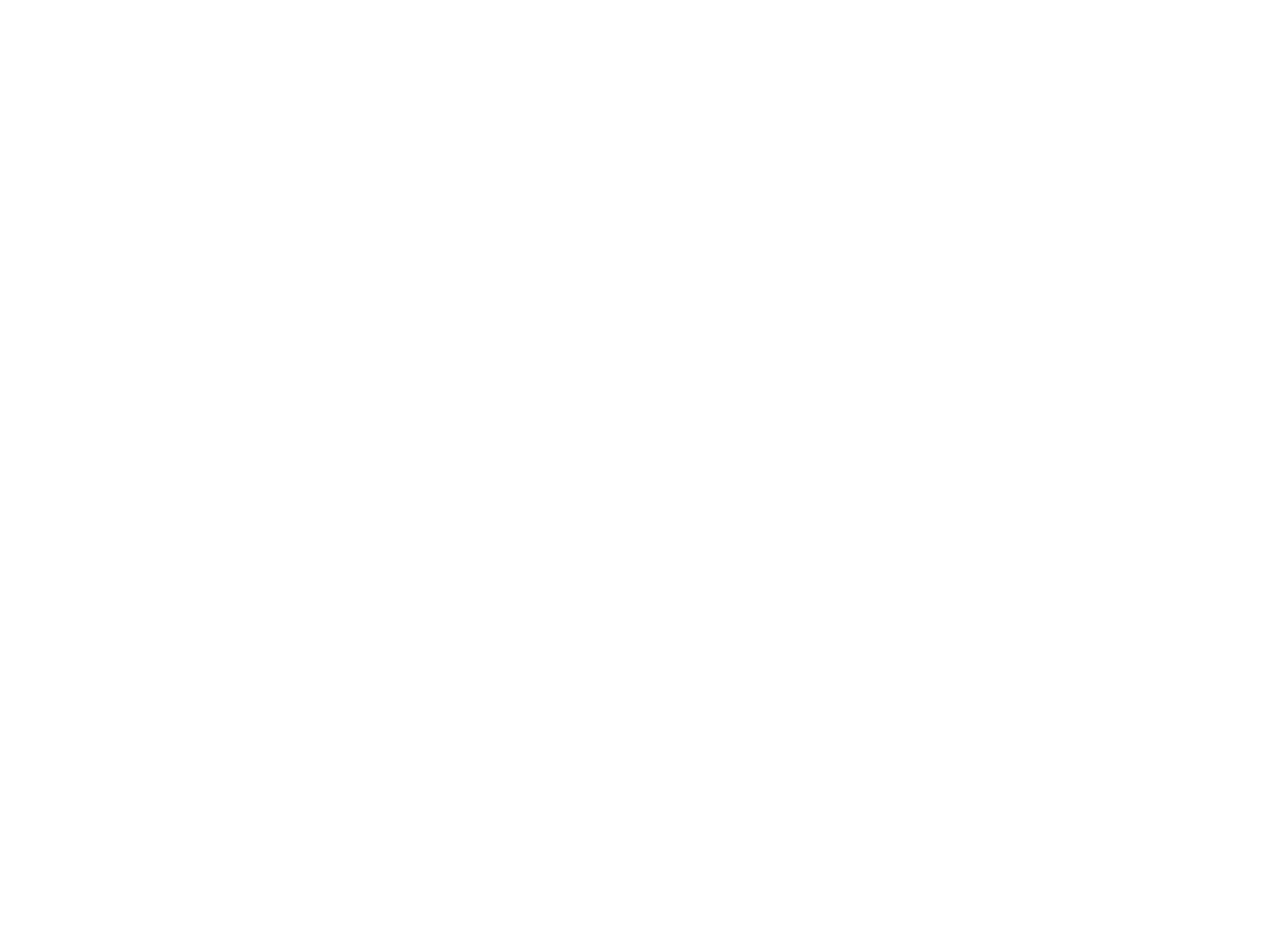
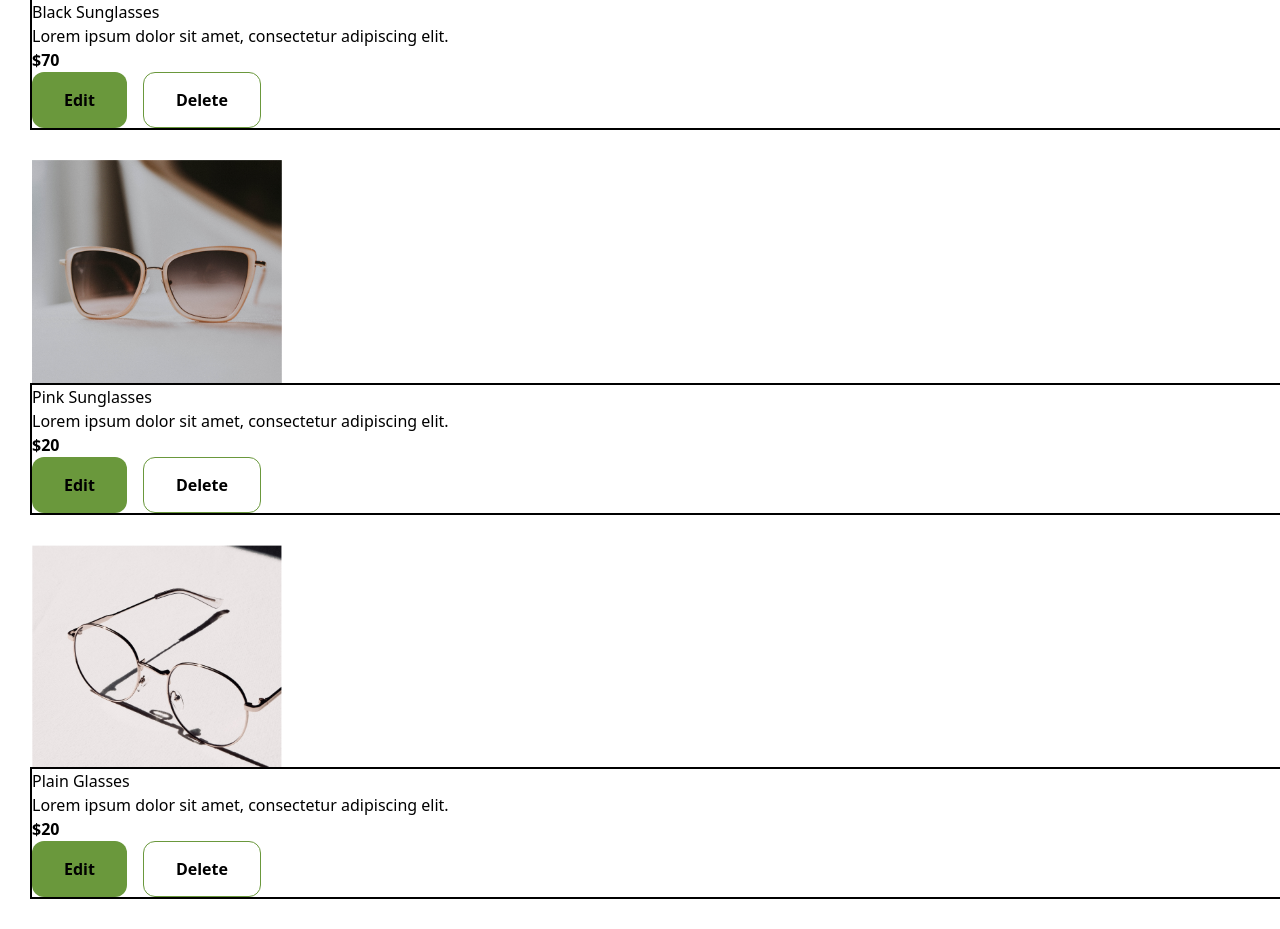
Before and after one commit to cynndy/ecovision, a Next.js app: page /myListing in a window 1280 px wide. Shown: the part 352-1281 px from the top of the page. Before the commit the page ends 800 px from the top, so only its background shows below. Built offline with nearby package versions, Linux system fonts and the light colour scheme.

Commit message:
Update myListing.tsx
created edit/delete page

```diff
--- a/pages/myListing.tsx
+++ b/pages/myListing.tsx
@@ -1,10 +1,70 @@
+import React from 'react'
+import Image from 'next/image'
+import Glass1 from '../public/glass1.png'
+import Glass2 from '../public/glass2.png'
+import Glass3 from '../public/glass3.png'
 
 const myListing = () => {
-  return (
-    <div>
-       this is my listing
-        </div>
-  )
-}
+    return (
+        <div className=" bg-white">
+        <h1 className="pl-8 my-5 text-4xl font-bold text-black md:text-4xl">
+            My Listings
+        </h1>
+        <h4 className="text-m pr-7 pb-6 text-right font-bold text-[#6A983C] hover:text-black">
+                List an Eyewear
 
-export default myListing
+            </h4>
+
+        <div className="pl-8 pb-8 card card-side bg-base-100">
+        <figure><Image src={"/Glass1.png"} alt="image" width={250} height={250} /></figure>
+        <div className="card-body outline md:outline-2">
+          <h2 className="card-title">Black Sunglasses</h2>
+          <p>Lorem ipsum dolor sit amet, consectetur adipiscing elit.</p>
+          <h3 className="font-bold">$70</h3>
+          <div className="card-actions justify-end">
+          <div className='flex space-x-4'>
+            <button className='h-14 cursor-pointer rounded-xl bg-[#6A983C] px-8 font-semibold text-black hover:text-white hover:shadow-xl'>
+                Edit</button>
+            <button className='h-14 cursor-pointer rounded-xl border border-[#6A983C] px-8 font-semibold text-black hover:text-[#6A983C] hover:shadow-xl'>
+                Delete </button>
+      </div>
+      </div>
+      </div>
+      </div>
+          <div className="pl-8 pb-8 card card-side bg-base-100">
+        <figure><Image src={"/Glass2.png"} alt="image" width={250} height={250} /></figure>
+        <div className="card-body outline md:outline-2">
+          <h2 className="card-title">Pink Sunglasses</h2>
+          <p>Lorem ipsum dolor sit amet, consectetur adipiscing elit.</p>
+          <h3 className="font-bold">$20</h3>
+          <div className="card-actions justify-end">
+          <div className='flex space-x-4'>
+            <button className='h-14 cursor-pointer rounded-xl bg-[#6A983C] px-8 font-semibold text-black hover:text-white hover:shadow-xl'>
+                Edit</button>
+            <button className='h-14 cursor-pointer rounded-xl border border-[#6A983C] px-8 font-semibold text-black hover:text-[#6A983C] hover:shadow-xl'>
+                Delete </button>
+      </div>
+      </div>
+      </div>
+      </div>
+      <div className="pl-8 pb-8 card card-side bg-base-100">
+        <figure><Image src={"/Glass3.png"} alt="image" width={250} height={250} /></figure>
+        <div className="card-body outline md:outline-2">
+          <h2 className="card-title">Plain Glasses</h2>
+          <p>Lorem ipsum dolor sit amet, consectetur adipiscing elit.</p>
+          <h3 className="font-bold">$20</h3>
+          <div className="card-actions justify-end">
+          <div className='flex space-x-4'>
+            <button className='h-14 cursor-pointer rounded-xl bg-[#6A983C] px-8 font-semibold text-black hover:text-white hover:shadow-xl'>
+                Edit</button>
+            <button className='h-14 cursor-pointer rounded-xl border border-[#6A983C] px-8 font-semibold text-black hover:text-[#6A983C] hover:shadow-xl'>
+                Delete </button>
+      </div>
+      </div>
+      </div>
+      </div>
+      </div>
+        )
+    }
+
+    export default myListing
```
